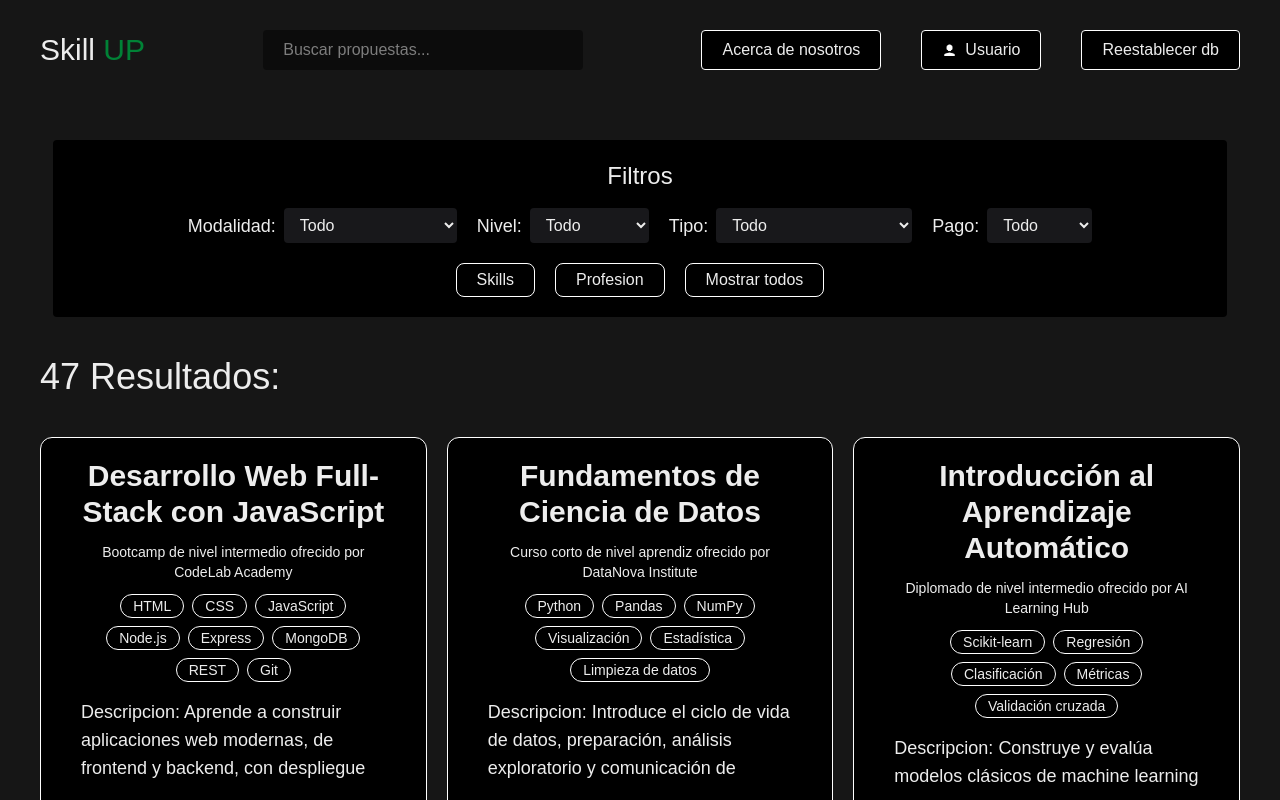
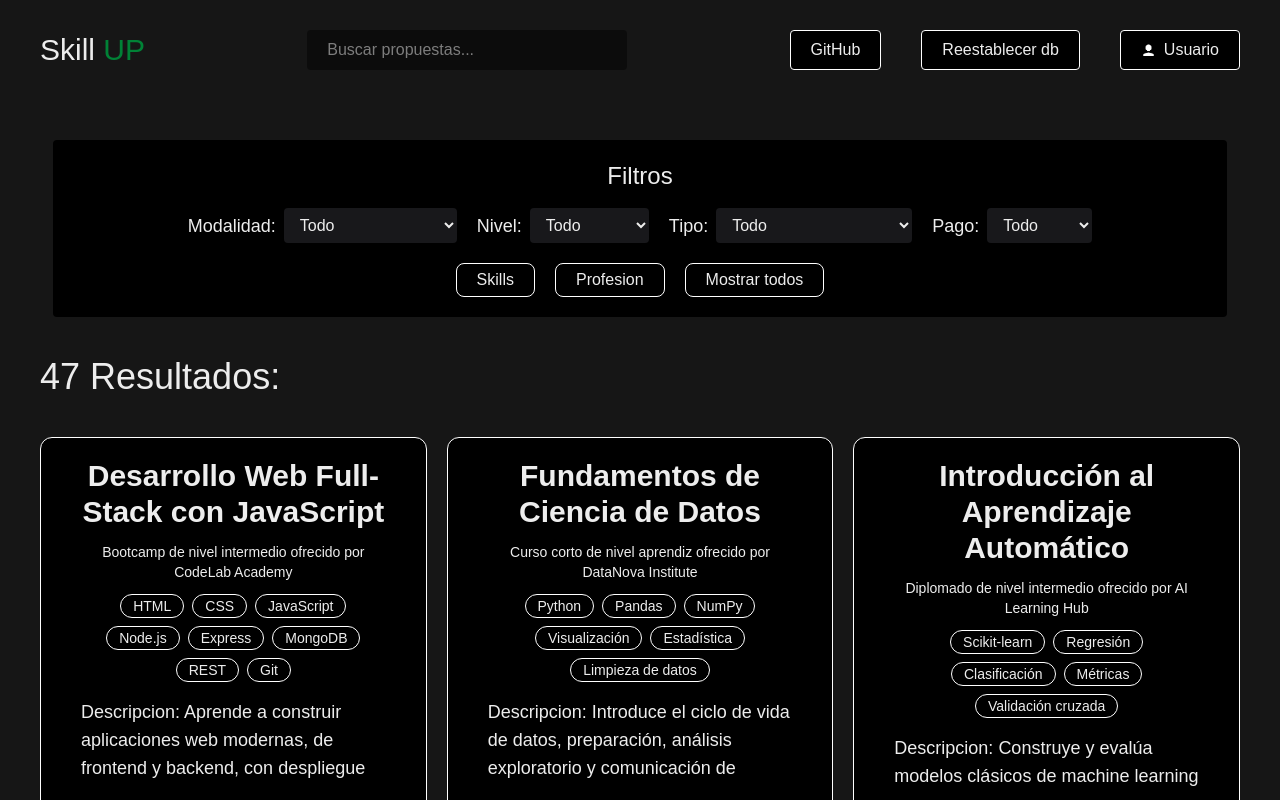
Before and after one commit to saja04/skill-up-frontend, a Next.js app: page / in a window 1280 px wide. Shown: the top 800 px of the page. Built offline with nearby package versions, Linux system fonts and the light colour scheme; sample sign-in values are in the browser's storage.

Commit message:
github added, fixed dbreset on home

```diff
--- a/app/navbar.tsx
+++ b/app/navbar.tsx
@@ -1,53 +1,62 @@
-'use client'
+"use client";
 import { User } from "@/types";
 import Link from "next/link";
 import Image from "next/image";
-import { useRouter } from "next/navigation";
+import { usePathname, useRouter } from "next/navigation";
 import { useEffect, useState } from "react";
 
+export default function NavBar() {
+  const [user, setUser] = useState<User | undefined>();
+  const pathname = usePathname();
+  console.log(pathname);
 
-export default function NavBar() {
-
-    const [user, setUser] = useState<User | undefined>()
   const router = useRouter();
 
-
   function handleDBReset() {
-        localStorage.removeItem('db')
-        localStorage.removeItem('user')
-        console.log('db y usuario borrada del local storage')
-        router.push('/')
+    localStorage.removeItem("db");
+    localStorage.removeItem("user");
+    console.log("db y usuario borrada del local storage");
+    if (pathname != "/") {
+      router.push("/");
+    } else {
+        window.location.reload();
+    }
   }
 
   useEffect(() => {
     async function main() {
-            const rawUser = localStorage.getItem('user') as string;
+      const rawUser = localStorage.getItem("user") as string;
       const parsedUser = JSON.parse(rawUser);
 
-            if(parsedUser) {
+      if (parsedUser) {
         setUser(parsedUser);
       }
     }
-        main()
-    }, [])
+    main();
+  }, []);
 
-    return(
+  return (
     <div className="mt-5 gap-5 flex lg:mt-0 lg:gap-0 md:mt-0 md:gap-0 w-screen flex-col lg:flex-row md:flex-row lg:h-25 md:h-25 lg:justify-between md:justify-between align-middle items-center h-fit">
-            <Link href={'/'} className="hover:underline text-3xl lg:ml-10 md:ml-10">Skill <span className="text-green-700">UP</span></Link>
+      <Link href={"/"} className="hover:underline text-3xl lg:ml-10 md:ml-10">
+        Skill <span className="text-green-700">UP</span>
+      </Link>
       <input type="text" className="search hidden lg:flex md:flex" placeholder="Buscar propuestas..." />
       <div className="w-fit flex flex-col lg:flex-row md:flex-row justify-around gap-3 lg:mr-10 md:mr-10 lg:gap-10 md:gap-10">
-                <Link href={'/'} className="lnk">Acerca de nosotros</Link>
-                { user ? (
-                        <Link href={'/user'} className="lnk flex flex-row items-center gap-2">
-                            <Image className="" width={15} height={15} src={'/userr.png'} alt='user' />
-                            { user.info ? (user.info.user_name) : ('Usuario')}
+        <Link target="__blank" href={"https://github.com/saja04/skill-up-frontend"} className="lnk">
+          GitHub
+        </Link>
+        <button onClick={handleDBReset} className="lnk">
+          Reestablecer db
+        </button>
+        {user ? (
+          <Link href={"/user"} className="lnk flex flex-row items-center gap-2">
+            <Image className="" width={15} height={15} src={"/userr.png"} alt="user" />
+            {user.info ? user.info.user_name : "Usuario"}
           </Link>
         ) : (
           <></>
-                    )
-                }
-                <button onClick={handleDBReset} className="lnk">Reestablecer db</button>
+        )}
       </div>
     </div>
-    )
+  );
 }
```
Lines whose indentation alone changed are shown as unchanged.
